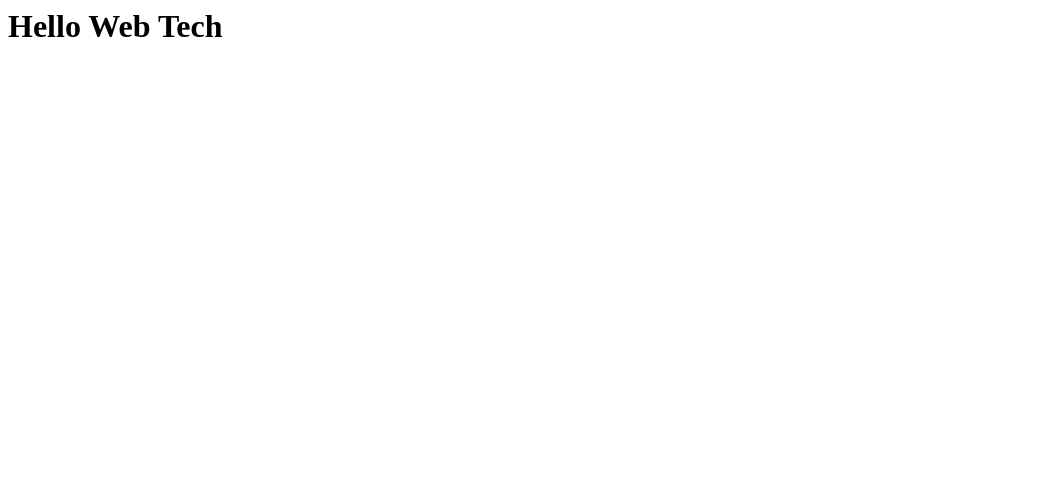
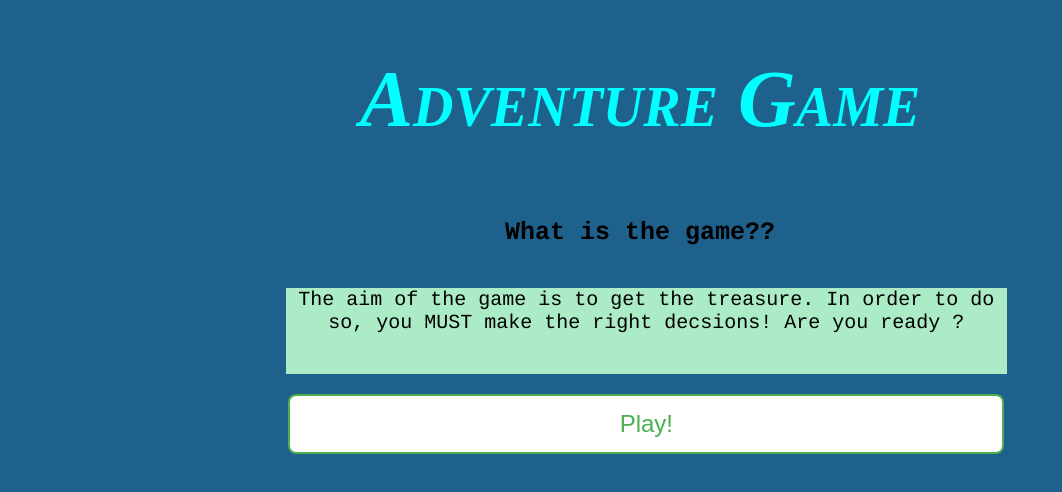
Before and after one commit to KaitlinCarlon/SET08101_Adventure_Game, a plain HTML site: page index.html in a window 1280 px wide. Shown: the whole page, without its empty margins (0-1062 px from the left). Drawn offline with Linux system fonts and the light colour scheme.

Commit message:
Index and Start page completed

```diff
--- /dev/null
+++ b/Game.css
@@ -0,0 +1,72 @@
+body{
+	background-color: #1F618D;
+	/*#42455a;*/
+	font-size:10vm;
+}
+.container{
+	margin: 0;
+	padding: 0;
+	font-family: sans-serif;
+	text-align: center;
+}
+h1, h2, article{
+	padding-bottom: 20px;
+}
+.header{
+	font-size: 80px;
+	font-family: copperplate;
+	font-style: oblique;
+	font-variant: small-caps;
+	color: #00ffff !important;
+}
+.page_title{
+	font-family: Courier, monospace;
+	font-size: 25px;
+}
+.main{
+	background-color: #ABEBC6;
+	margin-left: 22%;
+	margin-right: 21%;
+	margin-bottom: 20px;
+	font-size: 20px;
+	font-family: Courier, monospace;
+}
+a.play-btn{
+	background-color: white;
+	border: 2px solid #4CAF50;
+	color: #4CAF50;
+	padding: 14px 40px;
+	text-align: center;
+	text-decoration: none;
+	display: inline-block;
+	font-size: 24px;
+	border-radius: 8px;
+	transition-duration: 0.4s;
+	width: 50%;
+	margin-left: 1%;
+}
+
+a.play-btn:hover{
+	background-color: #4CAF50;
+	color: white;
+	box-shadow: 0 12px 16px 0 rgba(0,0,0,0.24), 0 17px 50px 0 rgba(0,0,0,0.19);
+}
+a.follow-map-btn, a.return-map-btn{
+	background-color: white;
+	border: 2px solid #A569BD;
+	color: #A569BD;
+	padding: 14px 40px;
+	text-align: center;
+	text-decoration: none;
+	display: inline-block;
+	font-size: 24px;
+	border-radius: 8px;
+	transition-duration: 0.4s;
+	width: 50%;
+	margin-left: 1%;
+}
+a.follow-map-btn:hover, a.return-map-btn:hover{
+	background-color: #A569BD;
+	color: white;
+	box-shadow: 0 12px 16px 0 rgba(0,0,0,0.24), 0 17px 50px 0 rgba(0,0,0,0.19);
+}
--- a/index.html
+++ b/index.html
@@ -1,8 +1,24 @@
-<html>
-	<head>
-		<title>SET08101 - Web Tech</title>
-	</head>
-	<body>
-		<h1>Hello Web Tech</h1>
-	</body>
-<html>
+<!DOCTYPE html>
+<html lang="en">
+<head>
+	<meta charset="UTF-8">
+	<title>Adventure Game</title>
+	<link rel = "stylesheet" href = "Game.css">
+</head>
+<body>
+<div class = "container">
+	<h1 class = "header"> Adventure Game</h1>
+
+	<h2 class = "page_title"> What is the game??</h2>
+
+	<article class = "main">
+		<p> The aim of the game is to get the treasure.
+		In order to do so, you MUST make the right decsions!
+		Are you ready ?</p>
+	</article>
+
+	<a class = "play-btn" href = "Start_Page.html">Play!</a>
+
+</div>
+</body>
+</html>
```
Also changed, not shown: Start_Page.html (added, +26 -0 lines), Collect_A_Gem.html (added), Continue_Map.html (added), Follow_Map.html (added), Left.html (added), Return_Map.html (added), Right.html (added), Take_Gold.html (added), Take_Potion.html (added), Winner.html (added).
